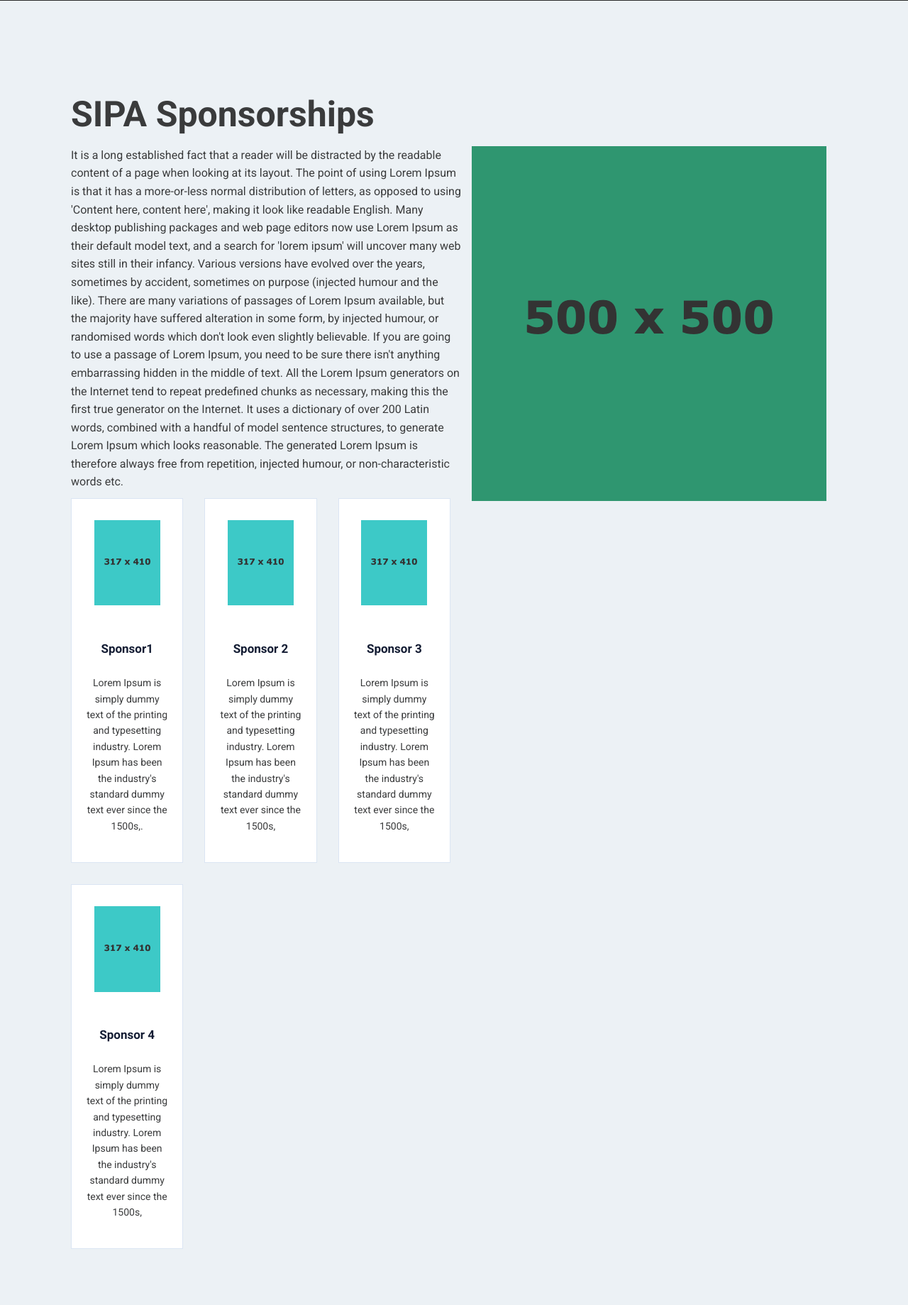
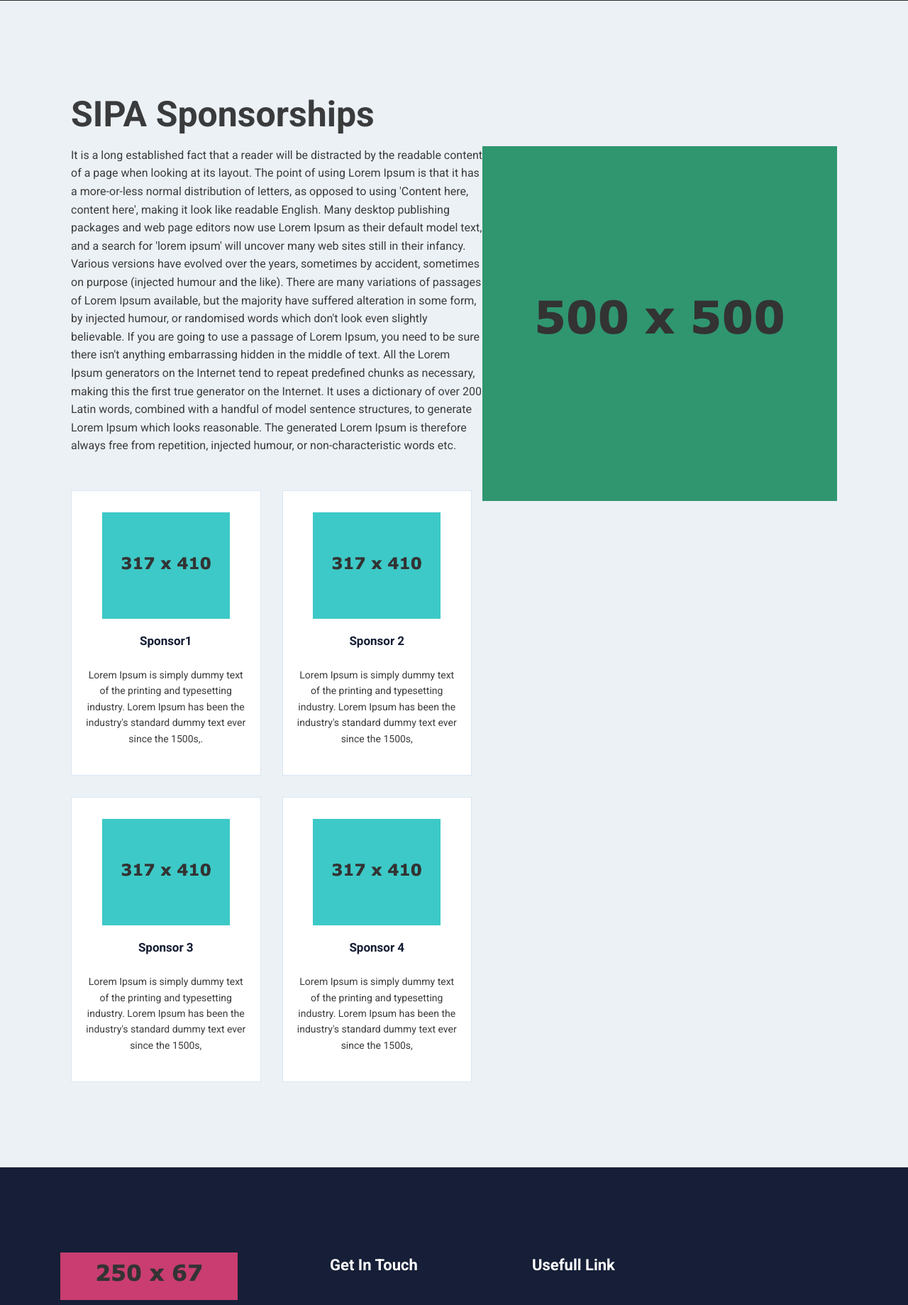
Before and after one commit to kkrishnan90/sipa-prod, a Django app: page /sponsorship/ in a window 1280 px wide. Shown: the part 429-2268 px from the top of the page at 71% size. Run offline with Django 4.2, Linux system fonts and the light colour scheme; data comes from the database, SQL or seed files in the repository; grey boxes labelled with a size stand in for pictures from a placeholder-image service; some libraries are stand-ins or nearby versions.

Commit message:
final prod commit

```diff
--- a/sipa/templates/sponsorships.html
+++ b/sipa/templates/sponsorships.html
@@ -29,7 +29,7 @@
 
         <div class="col-lg-12 text-left">
             <h2>{{sponsornote.title}}</h2>
-            <img src="{%get_media_prefix%}{{sponsornote.image}}" class="img-fluid" alt="" style="float:right;margin:0 15px 0 15px">
+            <img src="{%get_media_prefix%}{{sponsornote.image}}" class="img-fluid mx-auto" alt="" style="float:right;margin:0 15px 0 15px">
             <p>{{sponsornote.description}}
             </p>
 
@@ -37,11 +37,11 @@
 
 
                          <!--== Job opportunity Wrapper ==-->
-      <div class="job-opportunity-wrapper">
+      <div class="job-opportunity-wrapper mx-auto" style="margin-top:20px;">
         <div class="row">
           {%for sponsor in sponsorships%}
             <!--== Single Job opportunity Start ==-->
-            <div class="col-lg-4 col-sm-6 text-center">
+            <div class="col-lg-6 col-sm-6 text-center">
                 <div class="single-job-opportunity">
                     <div class="job-opportunity-text">
                         <div class="job-oppor-logo" style="height:100px !important;">
--- a/templates/sponsorships.html
+++ b/templates/sponsorships.html
@@ -29,7 +29,7 @@
 
         <div class="col-lg-12 text-left">
             <h2>{{sponsornote.title}}</h2>
-            <img src="{%get_media_prefix%}{{sponsornote.image}}" class="img-fluid" alt="" style="float:right;margin:0 15px 0 15px">
+            <img src="{%get_media_prefix%}{{sponsornote.image}}" class="img-fluid mx-auto" alt="" style="float:right;margin:0 15px 0 15px">
             <p>{{sponsornote.description}}
             </p>
 
@@ -37,11 +37,11 @@
 
 
                          <!--== Job opportunity Wrapper ==-->
-      <div class="job-opportunity-wrapper">
+      <div class="job-opportunity-wrapper mx-auto" style="margin-top:20px;">
         <div class="row">
           {%for sponsor in sponsorships%}
             <!--== Single Job opportunity Start ==-->
-            <div class="col-lg-4 col-sm-6 text-center">
+            <div class="col-lg-6 col-sm-6 text-center">
                 <div class="single-job-opportunity">
                     <div class="job-opportunity-text">
                         <div class="job-oppor-logo" style="height:100px !important;">
```
